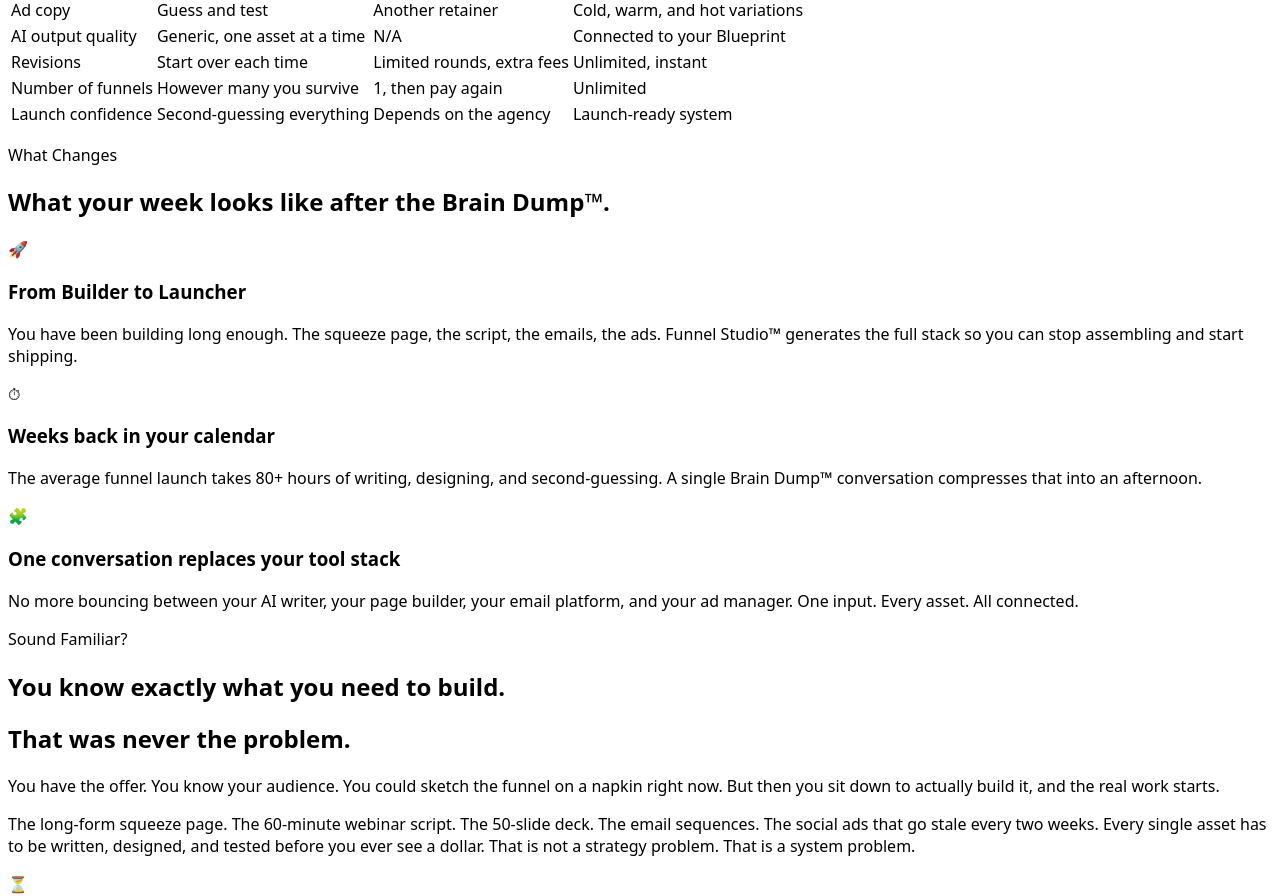
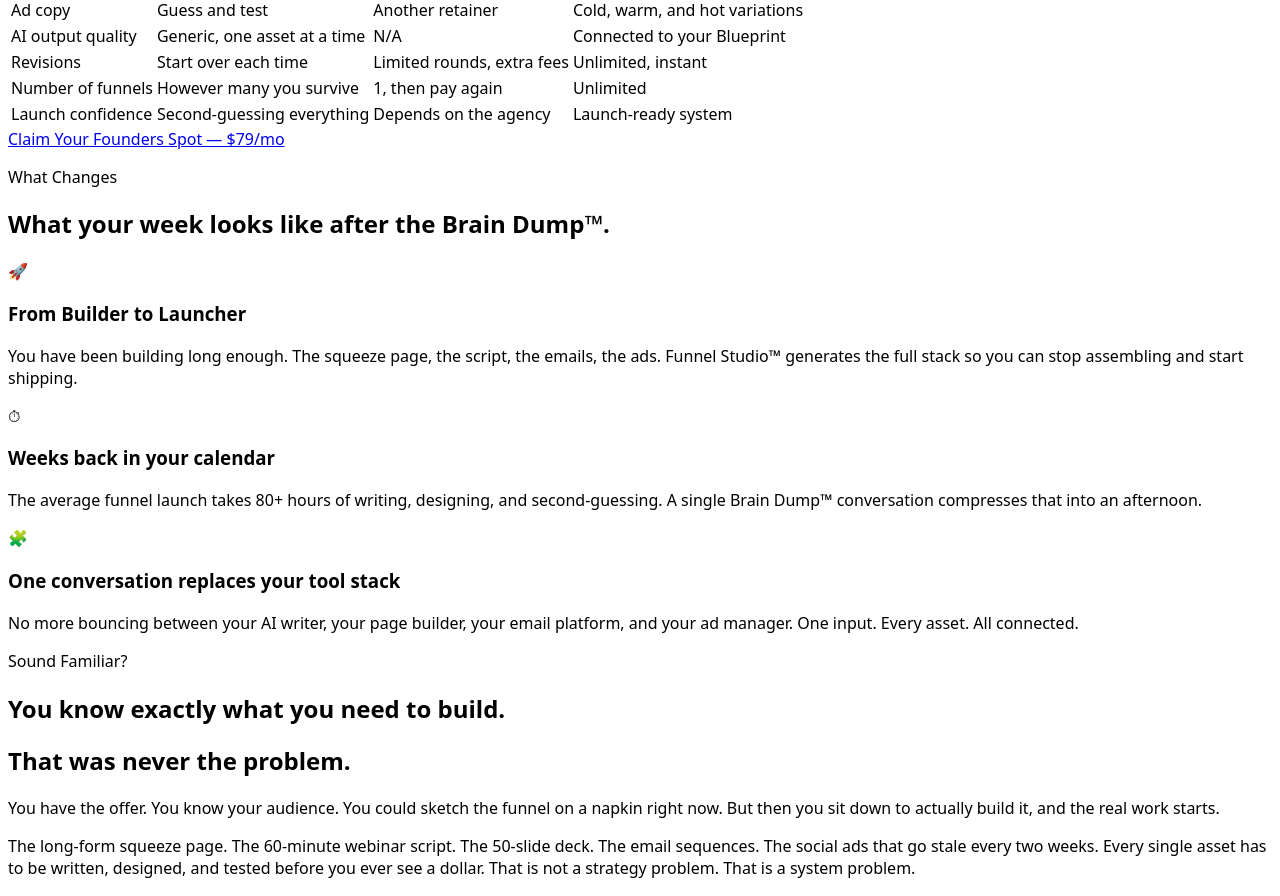
Before and after one commit to AGutierrez4/forrestry-website, a React (Vite) app: page / in a window 1280 px wide. Shown: the part 3660-4556 px from the top of the page. Built offline with nearby package versions, Linux system fonts and the light colour scheme; the HTML template or start-up script is replaced by a standard one.

Commit message:
Accessibility: add main landmark, fix low-contrast text (muted/40→muted/70, muted/50→muted), bump trust badge contrast

```diff
--- a/src/components/company/CompanyHero.tsx
+++ b/src/components/company/CompanyHero.tsx
@@ -46,7 +46,7 @@
           >
             Claim Your Founders Spot — $79/mo
           </a>
-          <p className="text-muted/60 text-sm mb-14">
+          <p className="text-muted text-sm mb-14">
             $149/mo after founding spots fill. Lock in your rate today.
           </p>
         </FadeUp>
--- a/src/components/company/EfficiencyTable.tsx
+++ b/src/components/company/EfficiencyTable.tsx
@@ -35,8 +35,8 @@
               <thead>
                 <tr>
                   <th className="text-left text-muted text-xs uppercase tracking-wider pb-4 pr-4 font-medium w-[20%]"></th>
-                  <th className="text-left text-muted/50 text-xs uppercase tracking-wider pb-4 px-4 font-medium w-[25%]">Do It Yourself</th>
-                  <th className="text-left text-muted/50 text-xs uppercase tracking-wider pb-4 px-4 font-medium w-[25%]">Hire an Agency</th>
+                  <th className="text-left text-muted text-xs uppercase tracking-wider pb-4 px-4 font-medium w-[25%]">Do It Yourself</th>
+                  <th className="text-left text-muted text-xs uppercase tracking-wider pb-4 px-4 font-medium w-[25%]">Hire an Agency</th>
                   <th className="text-left text-green text-xs uppercase tracking-wider pb-4 pl-4 font-medium w-[30%]">Funnel Studio™</th>
                 </tr>
               </thead>
@@ -44,8 +44,8 @@
                 {rows.map((row, i) => (
                   <tr key={i} className="border-t border-card-border">
                     <td className="py-4 pr-4 text-text text-sm font-medium">{row.label}</td>
-                    <td className="py-4 px-4 text-muted/40 text-sm line-through decoration-muted/20">{row.diy}</td>
-                    <td className="py-4 px-4 text-muted/40 text-sm line-through decoration-muted/20">{row.agency}</td>
+                    <td className="py-4 px-4 text-muted/70 text-sm line-through decoration-muted/40">{row.diy}</td>
+                    <td className="py-4 px-4 text-muted/70 text-sm line-through decoration-muted/40">{row.agency}</td>
                     <td className="py-4 pl-4 text-text text-sm">{row.fs}</td>
                   </tr>
                 ))}
@@ -53,6 +53,17 @@
             </table>
           </div>
         </FadeUp>
+
+        <FadeUp delay={0.3}>
+          <div className="mt-14 text-center">
+            <a
+              href="https://buy.stripe.com/8x24gAb9p0fF2nOce2frW00"
+              className="inline-block px-10 py-4 rounded-xl bg-green text-black font-bold text-lg no-underline shadow-[0_0_40px_rgba(74,222,128,0.2)] hover:bg-green/90 hover:shadow-[0_0_60px_rgba(74,222,128,0.4)] transition-all"
+            >
+              Claim Your Founders Spot — $79/mo
+            </a>
+          </div>
+        </FadeUp>
       </div>
     </section>
   )
--- a/src/components/company/FoundersPricing.tsx
+++ b/src/components/company/FoundersPricing.tsx
@@ -60,7 +60,7 @@
               Claim Your Founders Spot
             </a>
 
-            <p className="text-muted/50 text-xs text-center mt-4">
+            <p className="text-muted text-xs text-center mt-4">
               Cancel anytime. 2-year price lock guarantee.
             </p>
           </div>
@@ -68,7 +68,7 @@
 
         {/* Trust badges */}
         <FadeUp delay={0.25}>
-          <div className="mt-8 flex flex-wrap items-center justify-center gap-6 text-muted/60 text-xs">
+          <div className="mt-8 flex flex-wrap items-center justify-center gap-6 text-muted text-xs">
             <div className="flex items-center gap-2">
               <span className="text-green">✓</span>
               <span>14-Day Money-Back Guarantee</span>
--- a/src/pages/Company.tsx
+++ b/src/pages/Company.tsx
@@ -34,6 +34,7 @@
         signInHref="https://app.funnelstudio.forrestry.ai"
         logoHref="/"
       />
+      <main>
         <CompanyHero />
         <StudioBento />
         <EfficiencyTable />
@@ -43,6 +44,7 @@
         <Objections />
         <FoundersPricing />
         <CompanyCTA />
+      </main>
       <Footer
         links={companyFooterLinks}
         tagline="Your funnel. Finally finished."
```
Lines whose indentation alone changed are shown as unchanged.
